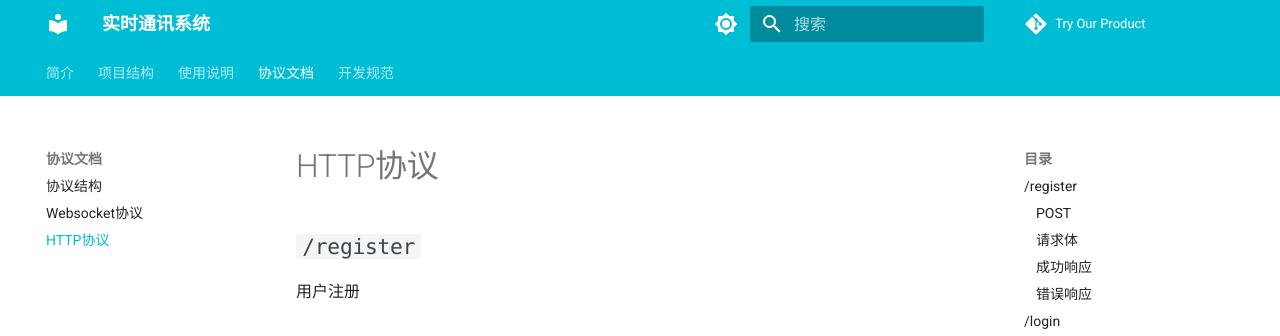
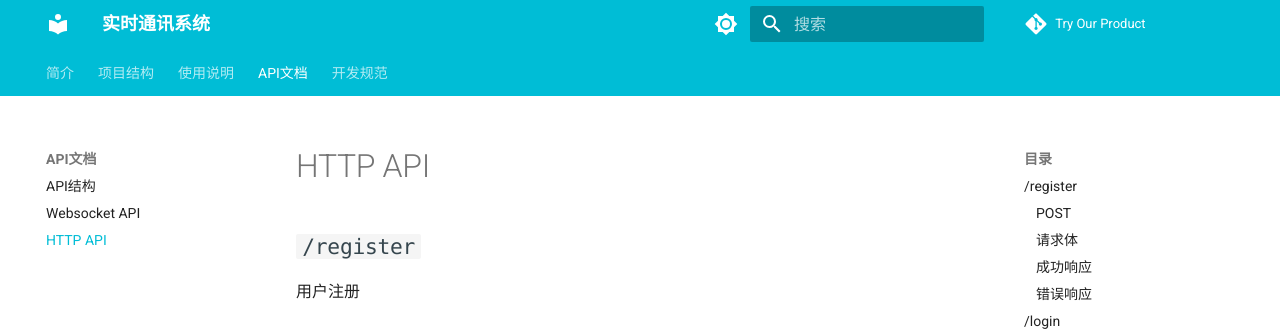
Before and after one commit to riscv-im/im-docs, an MkDocs documentation site: the page built from docs/API/http.md, in a window 1280 px wide and 900 px high. Shown: the top 336 px of the window. Built offline with MkDocs 1.6.1 and Material for MkDocs 9.7.7, drawn with Linux system fonts in a browser that asks for light colours; some web fonts are replaced.

Commit message:
自动提交

```diff
--- a/docs/protocol.md
+++ b/docs/protocol.md
@@ -1,6 +1,6 @@
-# 协议结构
+# API结构
 
-综合http和websocket协议的特点，设计了一套自己的API体系，以便于实现高效的通信。
+综合http和websocket协议的特点，设计了一套自己的API接口体系，以便于实现高效的通信。
 
 http协议主要用于登录、注册、修改个人信息、大型文件传输等
 
--- a/mkdocs.yml
+++ b/mkdocs.yml
@@ -6,10 +6,10 @@ nav:
   - 简介: index.md
   - 项目结构: struct.md
   - 使用说明: API/UserManual.md
-  - 协议文档:
+  - API文档:
     - protocol.md
-    - Websocket协议: API/websocket.md
-    - HTTP协议: API/http.md
+    - Websocket API: API/websocket.md
+    - HTTP API: API/http.md
   - 开发规范: criterion.md
 
 
```
